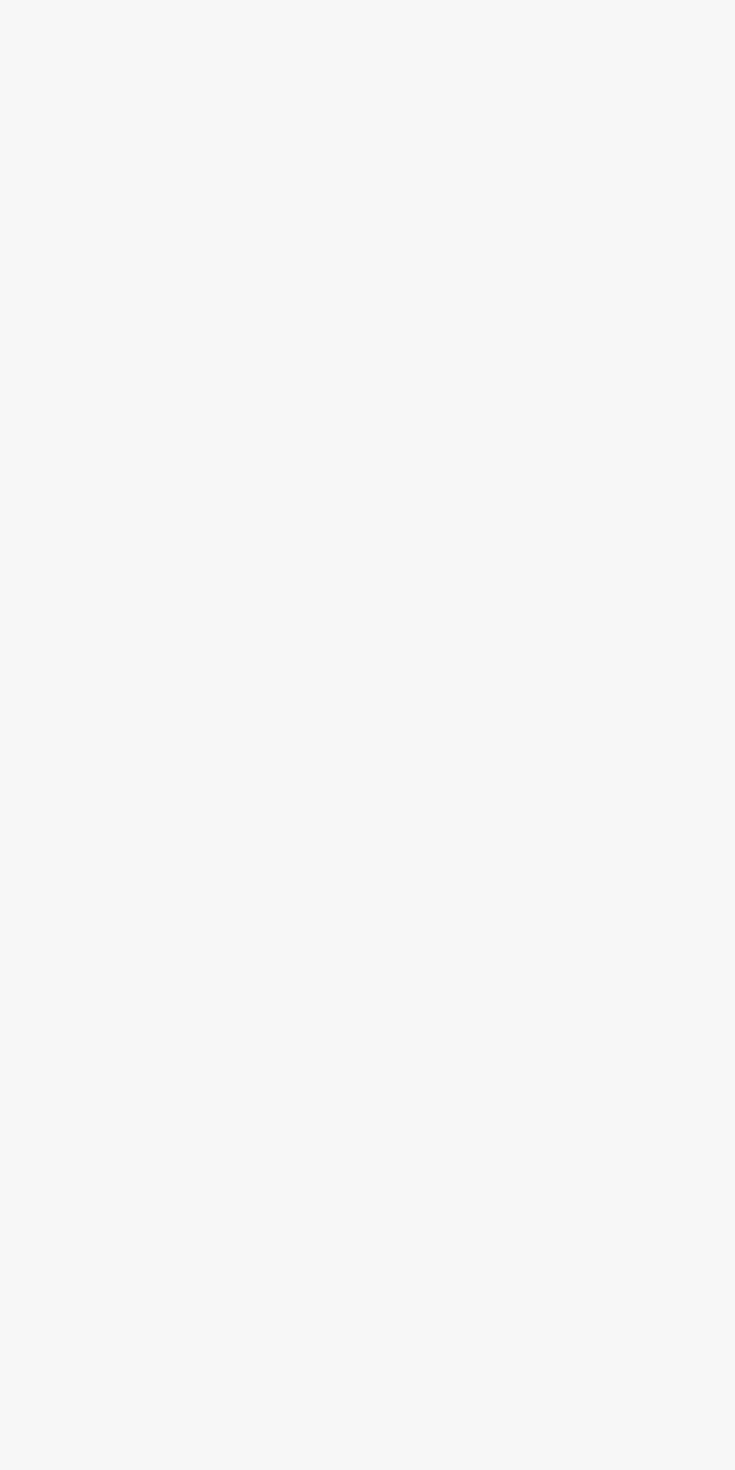
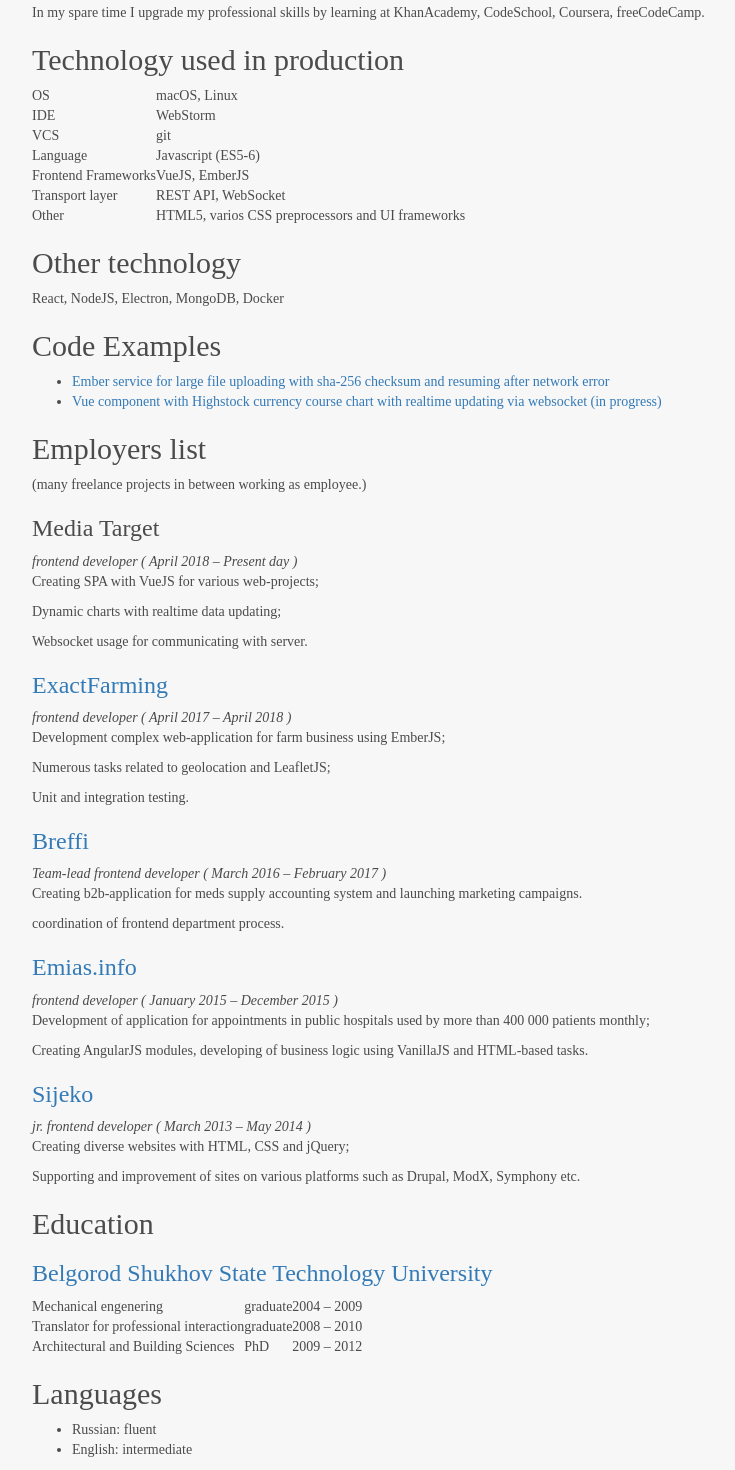
Before and after one commit to alex-mos/mospan_pro_frontend, a Vue app: page /cv in a window 1280 px wide. Shown: the part 200-1670 px from the top of the page, without its empty margins (38-773 px from the left). Before the commit the page ends 800 px from the top, so only its background shows below. Built offline with nearby package versions, Linux system fonts and the light colour scheme; a web font is replaced by a local one.

Commit message:
english cv init markup

```diff
--- a/src/views/Cv.vue
+++ b/src/views/Cv.vue
@@ -1,24 +1,167 @@
 <template>
   <div>
-    <navigation />
+    <navigation/>
 
     <div class="container">
+      <h1>Alexander Mospan, frontend developer</h1>
 
+      <h2>Summary</h2>
+
+      <p>5 years in frontend development.</p>
+      <p>In my spare time I upgrade my professional skills by learning at KhanAcademy, CodeSchool, Coursera,
+        freeCodeCamp.</p>
+
+      <h2>Technology used in production</h2>
+      <table>
+        <tr>
+          <td>OS</td>
+          <td>macOS, Linux</td>
+        </tr>
+        <tr>
+          <td>IDE</td>
+          <td>WebStorm</td>
+        </tr>
+        <tr>
+          <td>VCS</td>
+          <td>git</td>
+        </tr>
+        <tr>
+          <td>Language</td>
+          <td>Javascript (ES5-6)</td>
+        </tr>
+        <tr>
+          <td>Frontend Frameworks</td>
+          <td>VueJS, EmberJS</td>
+        </tr>
+        <tr>
+          <td>Transport layer</td>
+          <td>REST API, WebSocket</td>
+        </tr>
+        <tr>
+          <td>Other</td>
+          <td>HTML5, varios CSS preprocessors and UI frameworks</td>
+        </tr>
+      </table>
+
+      <h2>Other technology</h2>
+
+      <p>React, NodeJS, Electron, MongoDB, Docker</p>
+
+      <h2>Code Examples</h2>
+
+      <ul>
+        <li>
+          <a href="https://github.com/alex-mos/exp/blob/master/examples/geotiff-upload.js">
+            Ember service for large file uploading with sha-256 checksum and resuming after network error
+          </a>
+        </li>
+        <li>
+          <a href="https://github.com/alex-mos/exp/blob/master/examples/CurrencyTable.vue">
+            Vue component with Highstock currency course chart with realtime updating via websocket (in progress)
+          </a>
+        </li>
+      </ul>
+
+      <h2>Employers list</h2>
+
+      <p>(many freelance projects in between working as employee.)</p>
+
+      <h3>Media Target</h3>
+
+      <em>frontend developer ( April 2018 – Present day )</em>
+      <p>Creating SPA with VueJS for various web-projects;</p>
+      <p>Dynamic charts with realtime data updating;</p>
+      <p>Websocket usage for communicating with server.</p>
+
+      <h3>
+        <a href="http://exactfarming.com">
+          ExactFarming
+        </a>
+      </h3>
+      <em>frontend developer ( April 2017 – April 2018 )</em>
+      <p>Development complex web-application for farm business using EmberJS;</p>
+      <p>Numerous tasks related to geolocation and LeafletJS;</p>
+      <p>Unit and integration testing.</p>
+
+      <h3>
+        <a href="http://breffi.ru">
+          Breffi
+        </a>
+      </h3>
+
+      <em>Team-lead frontend developer ( March 2016 – February 2017 )</em>
+      <p>Creating b2b-application for meds supply accounting system and launching marketing campaigns.</p>
+      <p>coordination of frontend department process.</p>
+
+      <h3>
+        <a href="http://emias.info">
+          Emias.info
+        </a>
+      </h3>
+      <em>frontend developer ( January 2015 – December 2015 )</em>
+      <p>Development of application for appointments in public hospitals used by more than 400 000 patients
+        monthly;</p>
+      <p>Creating AngularJS modules, developing of business logic using VanillaJS and HTML-based tasks.</p>
+
+      <h3>
+        <a href="http://sijeko.ru">
+          Sijeko
+        </a>
+      </h3>
+
+      <em>jr. frontend developer ( March 2013 – May 2014 )</em>
+      <p>Creating diverse websites with HTML, CSS and jQuery;</p>
+      <p>Supporting and improvement of sites on various platforms such as Drupal, ModX, Symphony etc.</p>
+
+      <h2>Education</h2>
+      <h3>
+        <a
+          href="https://www.linkedin.com/school/белгородский-государственный-технологический-университет-им.-в.г.-шухова/">
+          Belgorod Shukhov State Technology University
+        </a>
+      </h3>
+
+      <table>
+        <tr>
+          <td>Mechanical engenering</td>
+          <td>graduate</td>
+          <td>2004 – 2009</td>
+        </tr>
+        <tr>
+          <td>Translator for professional interaction</td>
+          <td>graduate</td>
+          <td>2008 – 2010</td>
+        </tr>
+        <tr>
+          <td>Architectural and Building Sciences</td>
+          <td>PhD</td>
+          <td>2009 – 2012</td>
+        </tr>
+      </table>
+
+      <h2>Languages</h2>
+      <ul>
+        <li>
+          Russian: fluent
+        </li>
+        <li>
+          English: intermediate
+        </li>
+      </ul>
     </div>
   </div>
 </template>
 
 <script>
 import Navigation from '@/components/Navigation.vue'
+
 export default {
   name: 'cv',
   components: {
     Navigation
   },
   data: function () {
-    return {
-
-    }
+    return {}
   }
 }
 </script>
```
